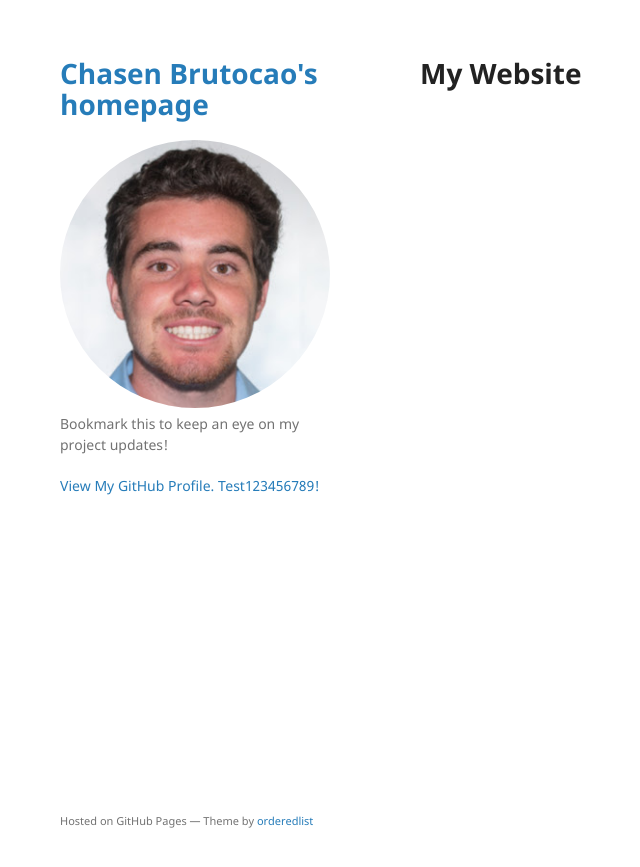
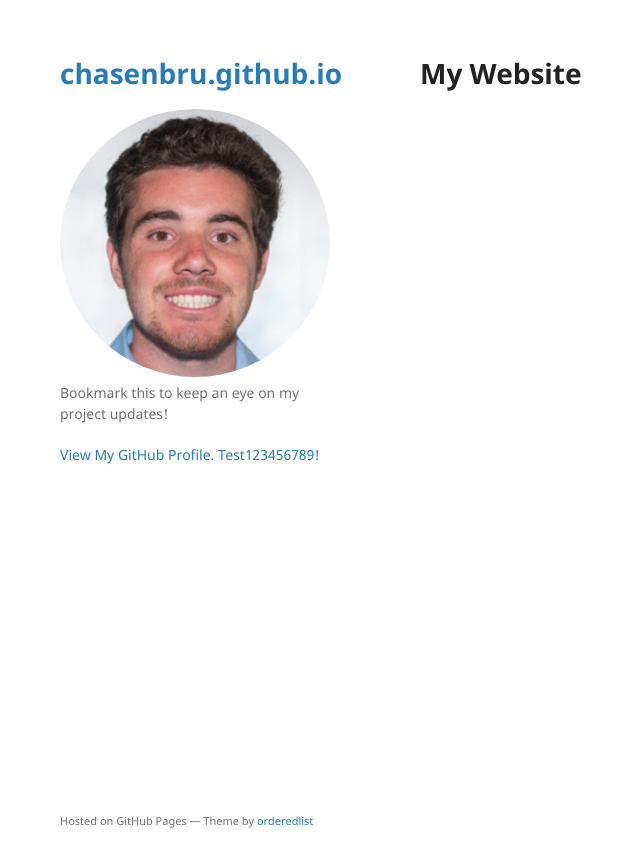
Before and after one commit to chasenbru/chasenbru.github.io, a Jekyll site: the page built from README.md, in a window 1280 px wide. Shown: the top 867 px of the page, without its empty margins (150-790 px from the left). Built offline with Jekyll 4.4.1, drawn with Linux system fonts in a browser that asks for light colours; our own code applies the rules of GitHub Pages for plain Markdown files.

Commit message:
Update _config.yaml

```diff
--- a/_config.yaml
+++ b/_config.yaml
@@ -1,6 +1,6 @@
 remote_theme: pages-themes/minimal@v0.2.0
 plugins:
 - jekyll-remote-theme # add this line to the plugins list if you already have one
-title: Chasen Brutocao's homepage
+title:
 description: Bookmark this to keep an eye on my project updates!
 logo: assets/img/ChasenBrutocao_photo.jpg
```
